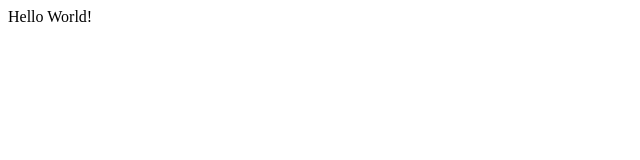
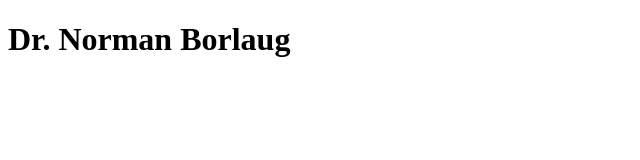
Before and after one commit to alan247/microverse-trials2, a plain HTML site: page index.html in a window 1280 px wide. Shown: the whole page, without its empty margins (0-640 px from the left). Drawn offline with Linux system fonts and the light colour scheme.

Commit message:
Add US #1, #2 and #3

```diff
--- a/index.html
+++ b/index.html
@@ -7,21 +7,15 @@
   </head>
 
   <body>
-    Hello World!
     <script src="https://cdn.freecodecamp.org/testable-projects-fcc/v1/bundle.js"></script>
 
-    <!--
+    <main id="main">
+      <h1 id="title">Dr. Norman Borlaug</h1>
+      <div id="img-div"></div>
 
-    Hello Camper!
+    </main>
 
-    For now, the test suite only works in Chrome!
-    Please read the README below in the JS Editor before beginning.
-    Feel free to delete this message once you have read it.
-    Good luck and Happy Coding!
 
-    - The freeCodeCamp Team
-
-    -->
     <script  src="js/index.js"></script>
   </body>
 </html>
```
